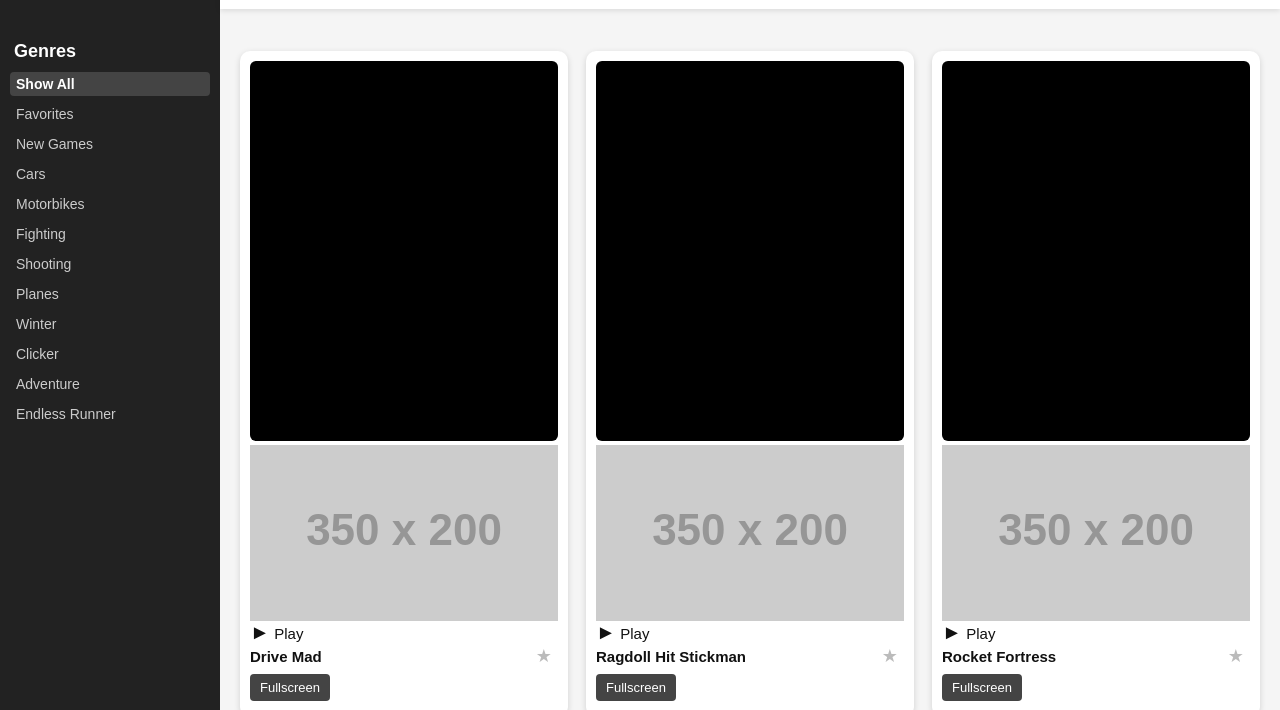
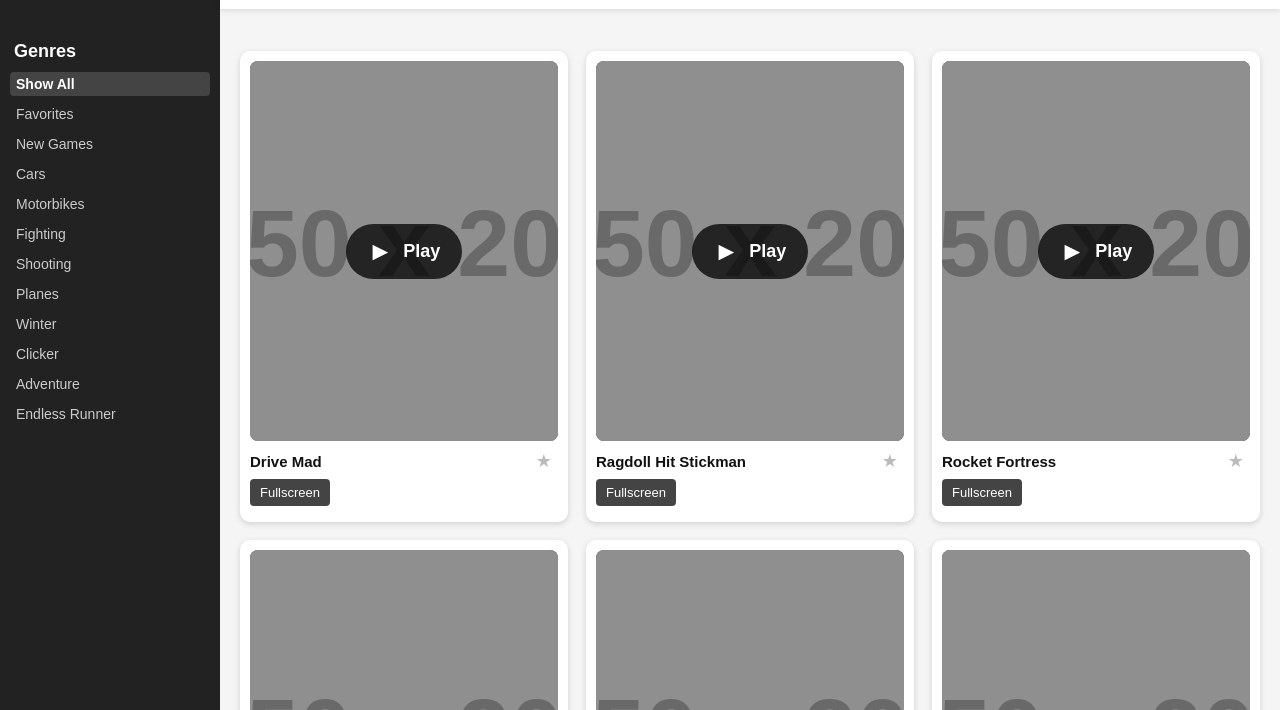
Before and after one commit to Webgames297/Webgames297.github.io, a plain HTML site: page index.html in a window 1280 px wide. Shown: the part 49-759 px from the top of the page. Drawn offline with Linux system fonts and the light colour scheme; placeholder pictures from the web are drawn by us.

Commit message:
i ran out of ideas for names a long time ago
...

```diff
--- a/css/style.css
+++ b/css/style.css
@@ -150,52 +150,68 @@ body.dark .game {
   box-shadow: 0 2px 6px rgba(0,0,0,.7);
 }
 
-.thumb-wrapper {
+.iframe-holder {
   position: relative;
+  width: 100%;
+  height: 380px;
   border-radius: 8px;
   overflow: hidden;
-  margin-bottom: 8px;
 }
 
-.game-thumb {
+.iframe-holder iframe {
   width: 100%;
-  height: auto;
+  height: 100%;
+  border: none;
   display: block;
+  background: #000;
+  position: absolute;
+  top: 0;
+  left: 0;
+  z-index: 1;
 }
 
-.play-overlay {
+.overlay {
   position: absolute;
   inset: 0;
   display: flex;
   align-items: center;
   justify-content: center;
-  background: radial-gradient(circle, rgba(0,0,0,0.2), rgba(0,0,0,0.7));
+  z-index: 5;
 }
 
-.play-button {
+.overlay .game-thumb {
+  width: 100%;
+  height: 100%;
+  object-fit: cover;
+  opacity: 0.7;
+}
+
+.play-big {
+  position: absolute;
   display: flex;
   align-items: center;
-  gap: 8px;
-  padding: 10px 18px;
+  gap: 10px;
+  background: rgba(0,0,0,0.75);
+  padding: 12px 22px;
   border-radius: 999px;
-  background: rgba(0,0,0,0.85);
   color: #fff;
-  font-size: 16px;
   cursor: pointer;
 }
 
 .play-icon {
-  font-size: 20px;
+  font-size: 26px;
 }
 
 .play-text {
-  font-size: 15px;
+  font-size: 18px;
+  font-weight: bold;
 }
 
 .game-header-row {
   display: flex;
   align-items: center;
   justify-content: space-between;
+  margin-top: 8px;
   margin-bottom: 6px;
 }
 
@@ -211,7 +227,7 @@ body.dark .game {
   font-size: 18px;
   cursor: pointer;
   position: relative;
-  z-index: 3;
+  z-index: 10;
 }
 
 .fav-btn.fav {
@@ -233,7 +249,7 @@ body.dark .game {
   cursor: pointer;
   margin-bottom: 6px;
   position: relative;
-  z-index: 3;
+  z-index: 10;
 }
 
 .fullscreen-btn:hover {
@@ -251,16 +267,6 @@ body.dark .loader {
   color: #aaa;
 }
 
-iframe {
-  width: 100%;
-  height: 380px;
-  border: none;
-  border-radius: 6px;
-  background: #000;
-  position: relative;
-  z-index: 1;
-}
-
 @media (max-width: 768px) {
   .sidebar {
     width: 180px;
```
